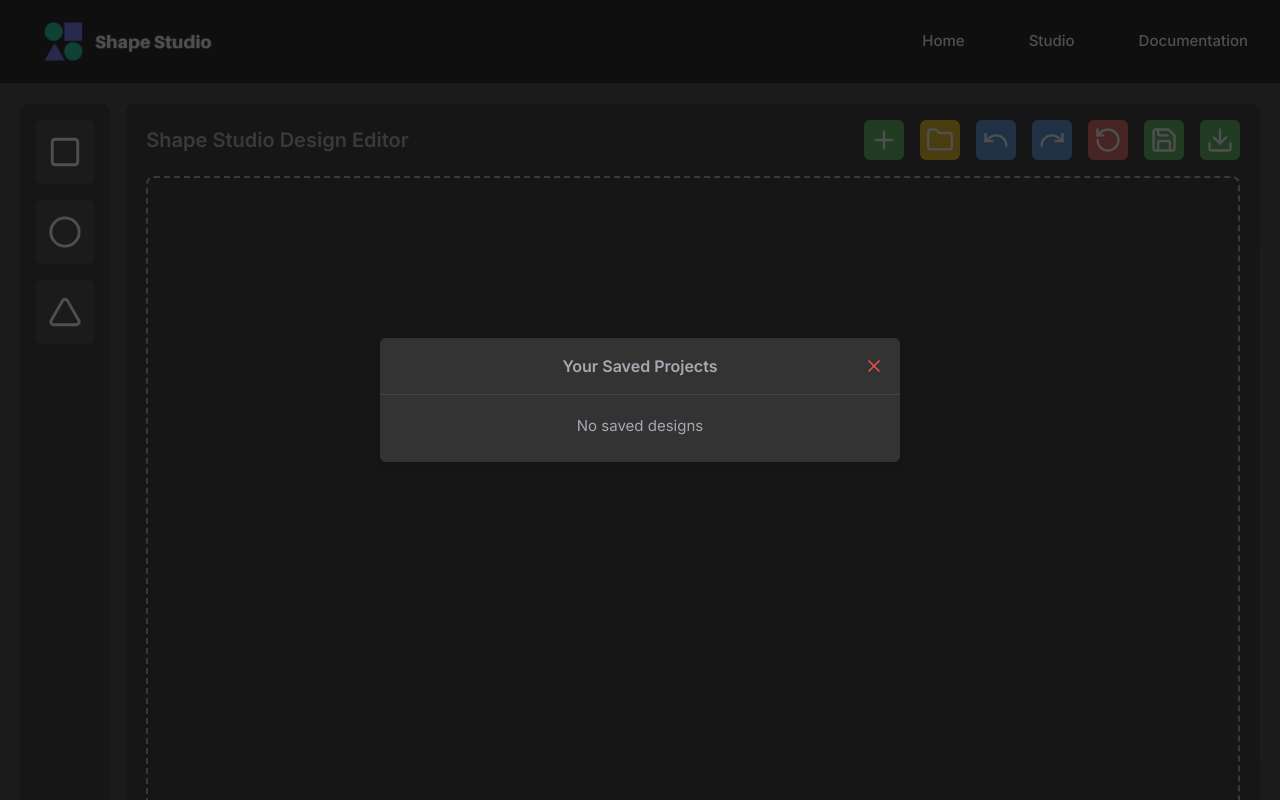
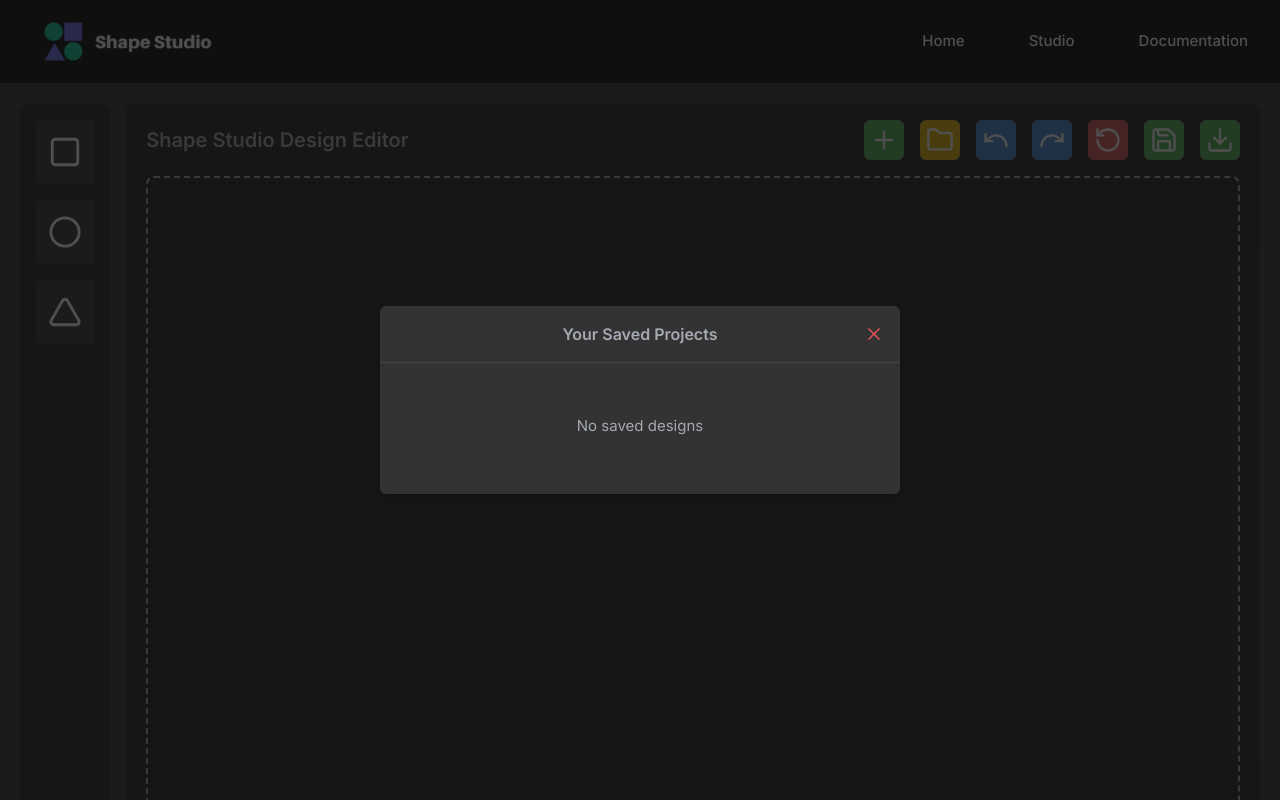
Before and after one commit to SameeraIndika/shape-studio, a Next.js app: page /studio in a window 1280 px wide. Both pictures are taken after a click on the button 940 px from the left and 140 px from the top of the page. Built offline with nearby package versions, Linux system fonts and the light colour scheme.

Commit message:
Modified: Modal

```diff
--- a/src/app/(Main)/studio/page.tsx
+++ b/src/app/(Main)/studio/page.tsx
@@ -413,7 +413,7 @@ export default function Canvas() {
         >
           <div className="flex flex-col w-full gap-y-2">
             {savedProjects.length === 0 ? (
-              <p className="w-full font-sans text-15 font-normal text-tc_text_accent text-center">
+              <p className="w-full px-4 py-8 font-sans text-15 font-normal text-tc_text_accent text-center">
                 No saved designs
               </p>
             ) : (
```
